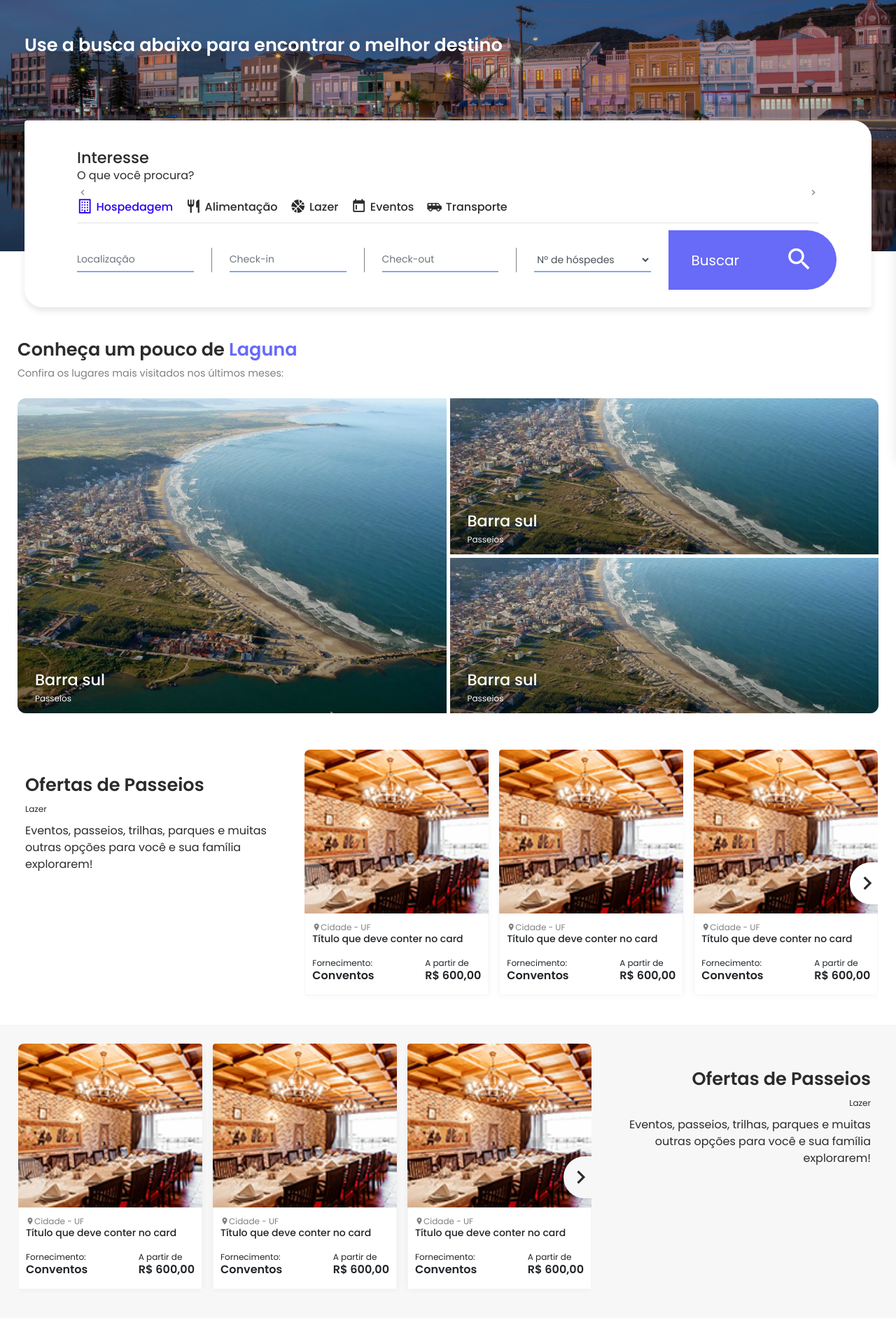
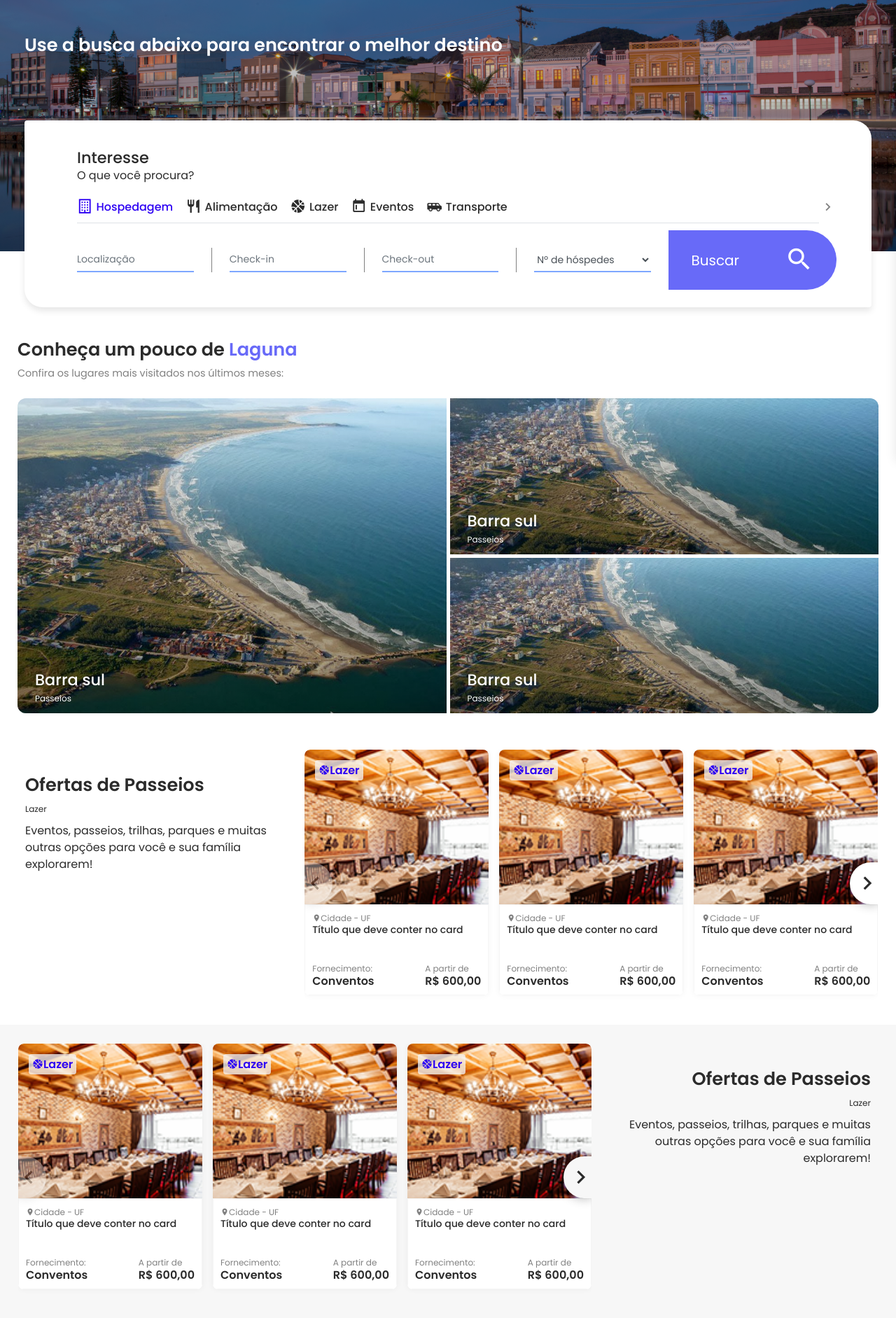
Before and after one commit to ThiagoPffer/portal-nucleo, a PHP site: page /index.php in a window 1280 px wide. Shown: the part 141-2024 px from the top of the page at 70% size. Run offline with PHP 8.4, Linux system fonts and the light colour scheme; some libraries are stand-ins or nearby versions.

Commit message:
Classe "cardModel" criada para organizar os cards

```diff
--- a/css/novoStyle.css
+++ b/css/novoStyle.css
@@ -122,14 +122,15 @@ small {
 }
 
 .stars {
-    display: flex;
+    display: inline;
     align-items: center;
     margin-right: 5px;
 }
 
-.stars span {
+
+/* .stars span {
     margin-right: 5px;
-}
+} */
 
 .stars span,
 .stars small {
@@ -249,6 +250,10 @@ a.btn-info:hover {
     background: none !important;
     color: var(--light-black);
     transition: .2s ease-out;
+}
+
+.swiper-slide {
+    transition: .4s ease-out !important;
 }
 
 
@@ -892,20 +897,30 @@ body .btn-primary:hover {
 .mainFilter-tabs {
     width: 100%;
     height: auto;
-    overflow: auto;
     position: relative;
 }
 
 .mainFilter-tabs .arrowIcon-right {
+    display: flex;
+    align-items: center;
+    font-size: 1.4rem;
     color: var(--light-description);
+    background: #fff;
+    height: 100%;
     position: absolute;
-    right: 0;
+    right: -24px;
+    z-index: 10;
 }
 
 .mainFilter-tabs .arrowIcon-left {
+    display: flex;
+    align-items: center;
     color: var(--light-description);
+    background: rgba(255, 255, 255, 0.5);
+    height: 100%;
     position: absolute;
     left: 0;
+    z-index: 10;
 }
 
 .mainFilter-tabs ul {
@@ -1168,38 +1183,57 @@ body .btn-primary:hover {
 }
 
 
-/* ================General::Event Card::================ */
-
-.event-card {
+/* ================General::Card Model::================ */
+
+.cardType-tag {
+    color: var(--primary-dark);
+    font-weight: bold;
+    background: #f5f5f5c5;
+    border-radius: 4px;
+    padding: 2px 5px;
+    position: absolute;
+    top: 15px;
+    left: 15px;
+    z-index: 15;
+}
+
+.cardModel {
     display: flex;
     flex-direction: column;
     align-items: flex-start;
-    width: 330px;
-    min-height: 380px;
-    background-color: white;
+    width: 260px;
+    min-height: 340px;
+    border: none !important;
     border-radius: var(--medium-b-radius);
     box-shadow: rgba(0, 0, 0, 0.05) 0 0 10px;
     position: relative;
     overflow: hidden;
+    transition: .4s ease-out;
     cursor: pointer;
-    transition: .4s ease-out;
-}
-
-.event-card:hover {
+}
+
+.cardModel:hover {
     box-shadow: rgba(0, 0, 0, 0.10) 0 5px 15px;
 }
 
-.event-card h5,
-.event-card h4,
-.event-card span {
+.cardModel .card-price,
+.cardModel .card-title,
+.cardModel .card-supplier {
     color: var(--light-black);
 }
 
-.event-card small {
+.cardModel small {
     color: var(--light-description);
 }
 
-.event-card .card-img-top {
+.cardModel .card-subtitle {
+    display: flex;
+    flex-direction: row;
+    align-items: center;
+    justify-content: flex-start;
+}
+
+.cardModel .card-img-top {
     width: 100%;
     height: 260px;
     object-fit: cover;
@@ -1207,163 +1241,94 @@ body .btn-primary:hover {
     z-index: 1;
 }
 
-.event-card .card-body {
+.cardModel .card-body {
     display: flex;
     flex-direction: column;
     justify-content: space-between;
-    background: white;
     width: 100%;
     height: auto;
-    min-height: 154px;
+    min-height: 130px;
     padding: 10px;
     position: absolute;
     bottom: 0;
     z-index: 2;
 }
 
-.event-card .card-body h5 {
+.cardModel .card-body .card-title {
     font-size: 14px;
     font-weight: 500;
     margin-bottom: 0;
 }
 
-.event-card .card-content {
+.cardModel .card-body .card-title small {
+    color: var(--light-description);
+}
+
+.card-title small span.card-unicode {
+    color: var(--light-description);
+    font-size: 8px;
+}
+
+.cardModel .card-body .card-content {
     display: flex;
     flex-direction: row;
+    align-items: center;
     justify-content: space-between;
     width: 100%;
-    padding-right: 8px;
-    margin-right: 8px;
-}
-
-.event-card .card-content h4.card-supplier {
+}
+
+.cardModel .card-body .card-content h4 {
+    font-weight: bold;
+    margin: 0;
+}
+
+.cardModel .card-body .card-content h4.card-supplier {
     flex: 1;
-    border-right: 1px solid rgb(218, 218, 218);
-    margin-bottom: 0;
-}
-
-.event-card .card-content h4.card-price {
+}
+
+.cardModel .card-body .card-content h4.card-price {
     font-size: 16px;
-    font-weight: bold;
     padding-left: 15px;
-    margin-bottom: 0;
-}
-
-.event-card .card-content h4 small {
-    font-size: 12px;
+}
+
+@media (max-width: 991.98px) {
+    .cardModel .card-body .card-content span {
+        font-size: .9rem;
+    }
+}
+
+
+/* ================General::Leisure Card::================ */
+
+.leisure-card {
+    background: white;
+}
+
+.leisure-card .card-body {
+    background: white;
+    border: 1px solid var(--light-gray);
+}
+
+
+/* ================General::Event Card::================ */
+
+.event-card {
+    background-color: white;
+}
+
+.event-card .card-body {
+    background: white;
 }
 
 
 /* ================General::Food Card::================ */
 
 .food-card {
-    display: flex;
-    flex-direction: column;
-    align-items: flex-start;
-    width: 330px;
-    min-height: 380px;
     background-color: white;
-    border-radius: var(--medium-b-radius);
-    box-shadow: rgba(0, 0, 0, 0.05) 0 0 10px;
-    position: relative;
-    overflow: hidden;
-    cursor: pointer;
-    transition: .4s ease-out;
-}
-
-.food-card:hover {
-    box-shadow: rgba(0, 0, 0, 0.10) 0 5px 15px;
-}
-
-.food-card .card-img-top {
-    width: 100%;
-    height: 260px;
-    object-fit: cover;
-    position: relative;
-    z-index: 1;
 }
 
 .food-card .card-body {
-    display: flex;
-    flex-direction: column;
-    justify-content: space-between;
-    flex: 1;
     background: white;
-    width: 100%;
-    height: 100%;
-    min-height: 110px;
-    padding: 10px;
-    z-index: 2;
-}
-
-.food-card .card-body h5 {
-    font-size: 16px;
-    font-weight: 500;
-    margin-bottom: 5px;
-}
-
-.food-card .card-body .card-subtitle {
-    display: flex;
-    flex-direction: row;
-    align-items: center;
-    justify-content: flex-start;
-}
-
-.food-card .card-body .card-body-bottom {
-    display: flex;
-    flex-direction: row;
-    align-items: center;
-    justify-content: space-between;
-}
-
-.food-card .card-body-bottom span {
-    display: flex;
-    flex: 1;
-    flex-direction: column;
-    align-items: flex-end;
-    color: var(--light-black);
-    font-weight: bold;
-    min-width: 100px;
-    margin: auto 0;
-    margin-left: 8px;
-    padding-left: 8px;
-    border-left: 1px solid rgb(204, 204, 204);
-}
-
-.food-card .card-body-bottom span small {
-    display: flex;
-    text-align: left;
-    color: var(--light-description);
-}
-
-.food-card .card-body-bottom small {
-    display: flex;
-    align-items: flex-end;
-    color: var(--light-description);
-    text-align: right;
-}
-
-@media (max-width: 991.98px) {
-    .food-card .card-body .card-body-bottom span {
-        font-size: .9rem;
-    }
-}
-
-.food-card .card-body .card-body-bottom .card-btn {
-    color: white;
-    font-size: 14px;
-    text-align: center;
-    text-decoration: none;
-    background-color: var(--primary);
-    border: 1px solid transparent;
-    border-radius: 50px;
-    /* box-shadow: rgba(0, 0, 0, 0.2) 0 5px 5px; */
-    width: 100px;
-    padding: 6px 0;
-}
-
-.food-card .card-body .card-body-bottom .card-btn:hover {
-    background-color: var(--primary-light);
 }
 
 
@@ -1487,100 +1452,6 @@ body .btn-primary:hover {
         width: 100%;
     }
 }
-
-
-/* ================General::General Card::================ */
-
-.card {
-    display: flex;
-    flex-direction: column;
-    align-items: flex-start;
-    width: 260px;
-    min-height: 340px;
-    background-color: white;
-    border: none !important;
-    border-radius: var(--medium-b-radius);
-    box-shadow: rgba(0, 0, 0, 0.05) 0 0 10px;
-    position: relative;
-    overflow: hidden;
-    transition: .4s ease-out;
-    cursor: pointer;
-}
-
-.swiper-slide {
-    transition: .4s ease-out !important;
-}
-
-.card:hover {
-    box-shadow: rgba(0, 0, 0, 0.10) 0 5px 15px;
-}
-
-.card .card-img-top {
-    width: 100%;
-    height: 260px;
-    object-fit: cover;
-    position: relative;
-    z-index: 1;
-}
-
-.card .card-body {
-    display: flex;
-    flex-direction: column;
-    justify-content: space-between;
-    background: white;
-    border: 1px solid var(--light-gray);
-    width: 100%;
-    height: auto;
-    min-height: 110px;
-    padding: 10px;
-    position: absolute;
-    bottom: 0;
-    z-index: 2;
-}
-
-.card .card-body .card-title {
-    font-size: 14px;
-    font-weight: 500;
-    margin-bottom: 15px;
-}
-
-.card .card-body .card-title small {
-    color: var(--light-description);
-}
-
-.card .card-body .card-content {
-    display: flex;
-    flex-direction: row;
-    align-items: center;
-    justify-content: space-between;
-}
-
-.card .card-body .card-content h4 {
-    font-weight: bold;
-}
-
-@media (max-width: 991.98px) {
-    .card .card-body .card-content span {
-        font-size: .9rem;
-    }
-}
-
-
-/* .card .card-body .card-content .card-btn {
-    color: white;
-    font-size: 14px;
-    text-align: center;
-    text-decoration: none;
-    background-color: var(--primary);
-    border: 1px solid transparent;
-    border-radius: 50px;
-    width: 100px;
-    padding: 6px 0;
-}
-
-.card .card-body .card-content .card-btn:hover {
-    background-color: var(--primary-light);
-} */
 
 
 /* ================General::Half Carousel::================ */
@@ -2038,10 +1909,6 @@ body .btn-primary:hover {
     .food-section {
         padding: 45px 0px !important;
     }
-    .food-card .card-img-top {
-        max-width: 160px;
-        width: 35%;
-    }
     .food-search-container .form-group {
         border-radius: var(--light-b-radius);
         overflow: hidden;
@@ -2061,10 +1928,6 @@ body .btn-primary:hover {
 @media (max-width: 768px) {
     .food-search-container .form-group {
         width: 100%;
-    }
-    .food-card .card-img-top {
-        max-width: 160px;
-        width: 35%;
     }
 }
 
--- a/index.php
+++ b/index.php
@@ -149,13 +149,14 @@
                 el: '.swiper-pagination',
             },
             breakpoints: {
-                // when window width is >= 0px
                 0: {
                     slidesPerView: 1
                 },
-                // when window width is >= 520px
                 520: {
                     slidesPerView: 2
+                },
+                768: {
+                    slidesPerView: 3
                 },
                 1024: {
                     slidesPerView: 4
@@ -171,14 +172,15 @@
                 el: '.swiper-pagination',
             },
             breakpoints: {
-                // when window width is >= 0px
                 0: {
                     centeredSlides: true,
                     slidesPerView: 1
                 },
-                // when window width is >= 520px
                 520: {
                     slidesPerView: 2
+                },
+                768: {
+                    slidesPerView: 3
                 },
                 1024: {
                     slidesPerView: 4
--- a/public/event-card.php
+++ b/public/event-card.php
@@ -1,11 +1,16 @@
-<div class="swiper-slide event-card" data-location="http://google.com">
+<div class="swiper-slide cardModel event-card" data-location="http://google.com">
+    <span class="cardType-tag mdi mdi-calendar-week-begin">Eventos</span>
     <img class="card-img-top" src="images/evento-show.jpg" alt="Card image cap">
     <div class="card-body">
-        <div class="card-title">
-            <small>06/12/2021 &#9679; 20:00 <span class="mdi mdi-map-marker"></span>Cidade - UF</small>
-            <h5 class="card-title">Título do evento representado por este card</h5>
-        </div>
-
+        <h5 class="card-title">
+            <small>
+                06/12/2021 <span class="card-unicode">&#9679;</span>
+                20:00
+                <span class="mdi mdi-map-marker"></span>Cidade - UF
+            </small>
+            <br>
+            Título do evento representado por este card
+        </h5>
         <div class="card-content">
             <h4 class="card-supplier">
                 <small>Fornecimento:<br></small>
--- a/public/food-card.php
+++ b/public/food-card.php
@@ -1,22 +1,22 @@
-<div class="swiper-slide food-card" data-location="http://google.com">
+<div class="swiper-slide cardModel food-card" data-location="http://google.com">
+    <span class="cardType-tag mdi mdi-silverware-fork-knife">Alimentação</span>
     <img class="card-img-top" src="images/g-card-img.png" alt="Card image cap">
     <div class="card-body">
-        <div class="card-title">
-            <h5>Burguer King Laguna</h5>
-            <div class="card-subtitle">
-                <div class="stars">
-                    <span class="mdi mdi-star"></span>
-                    <small>4,0</small>
-                </div>
-
-                <small>Restaurantes</small>
-            </div>
-        </div>
-        <div class="card-body-bottom">
+        <h5 class="card-title">
+            <span class="stars">
+                <span class="mdi mdi-star"></span>
+                <small>4,0</small>
+            </span>
+            <small>Restaurantes</small>
+            <br>
+            Burguer King Laguna
+        </h5>
+        <div class="card-content">
             <small>de 44 a 60 min.</small>
-            <span>
-                <small>A partir de</small> R$ 600,00
-            </span>
+            <h4 class="card-price">
+                <small>A partir de</small><br>
+                R$ 600,00
+            </h4>
         </div>
     </div>
 </div>
--- a/public/general-card.php
+++ b/public/general-card.php
@@ -1,8 +1,12 @@
-<div class="swiper-slide card">
+<div class="swiper-slide cardModel leisure-card">
+    <span class="cardType-tag mdi mdi-basketball">Lazer</span>
     <img class="card-img-top" src="images/g-card-img.png" alt="Card image cap">
     <div class="card-body">
         <h5 class="card-title">
-            <small><span class="mdi mdi-map-marker"></span>Cidade - UF</small><br>
+            <small>
+                <span class="mdi mdi-map-marker"></span>Cidade - UF
+            </small>
+            <br>
             Título que deve conter no card
         </h5>
         <div class="card-content">
--- a/public/mainFilter-box.php
+++ b/public/mainFilter-box.php
@@ -6,7 +6,7 @@
             <p>O que você procura?</p>
             <div class="mainFilter-tabs">
                 <span class="mdi mdi-chevron-right arrowIcon-right"></span>
-                <span class="mdi mdi-chevron-left arrowIcon-left"></span>
+                <!-- <span class="mdi mdi-chevron-left arrowIcon-left"></span> -->
                 <ul class="nav nav-tabs" id="mainFilterTabs" role="tablist">
                     <li class="mainFilter-tab active">
                         <a id="hotel-tab" data-toggle="tab" href="#hotel" role="tab" aria-controls="hotel" aria-selected="true"><span class="mdi mdi-office-building-outline "></span>Hospedagem</a>
@@ -18,7 +18,7 @@
                         <a id="leisure-tab" data-toggle="tab" href="#leisure" role="tab" aria-controls="leisure" aria-selected="true"><span class="mdi mdi-basketball "></span>Lazer</a>
                     </li>
                     <li class="mainFilter-tab ">
-                        <a id="event-tab" data-toggle="tab" href="#event" role="tab" aria-controls="event" aria-selected="true"><span class="mdi mdi-calendar-week-begin "></span>Eventos</a>
+                        <a id="event-tab" data-toggle="tab" href="#event" role="tab" aria-controls="event" aria-selected="true"><span class="mdi mdi-calendar-week-begin"></span>Eventos</a>
                     </li>
                     <li class="mainFilter-tab ">
                         <a id="transfer-tab" data-toggle="tab" href="#transfer" role="tab" aria-controls="transfer" aria-selected="true"><span class="mdi mdi-van-passenger "></span>Transporte</a>
```
